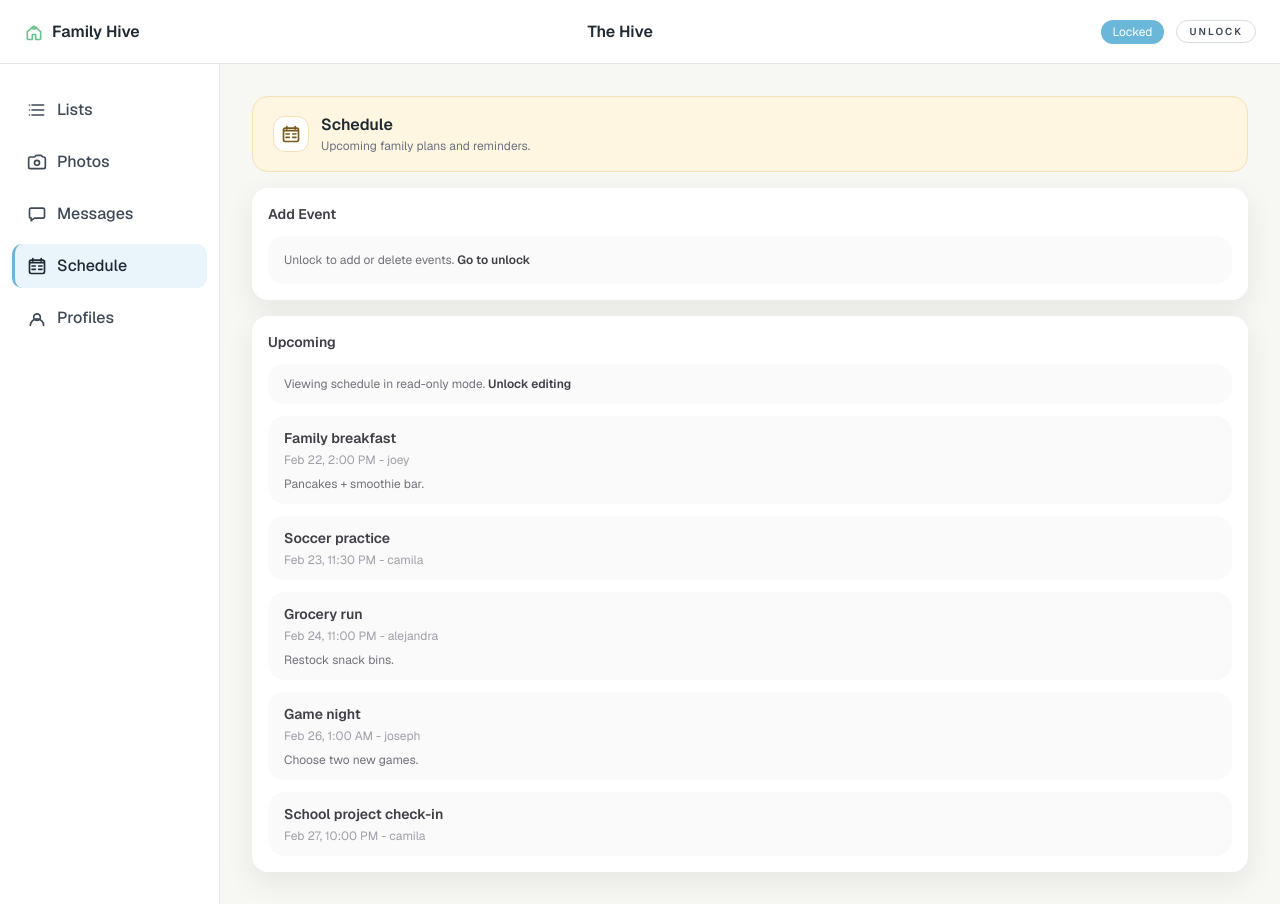
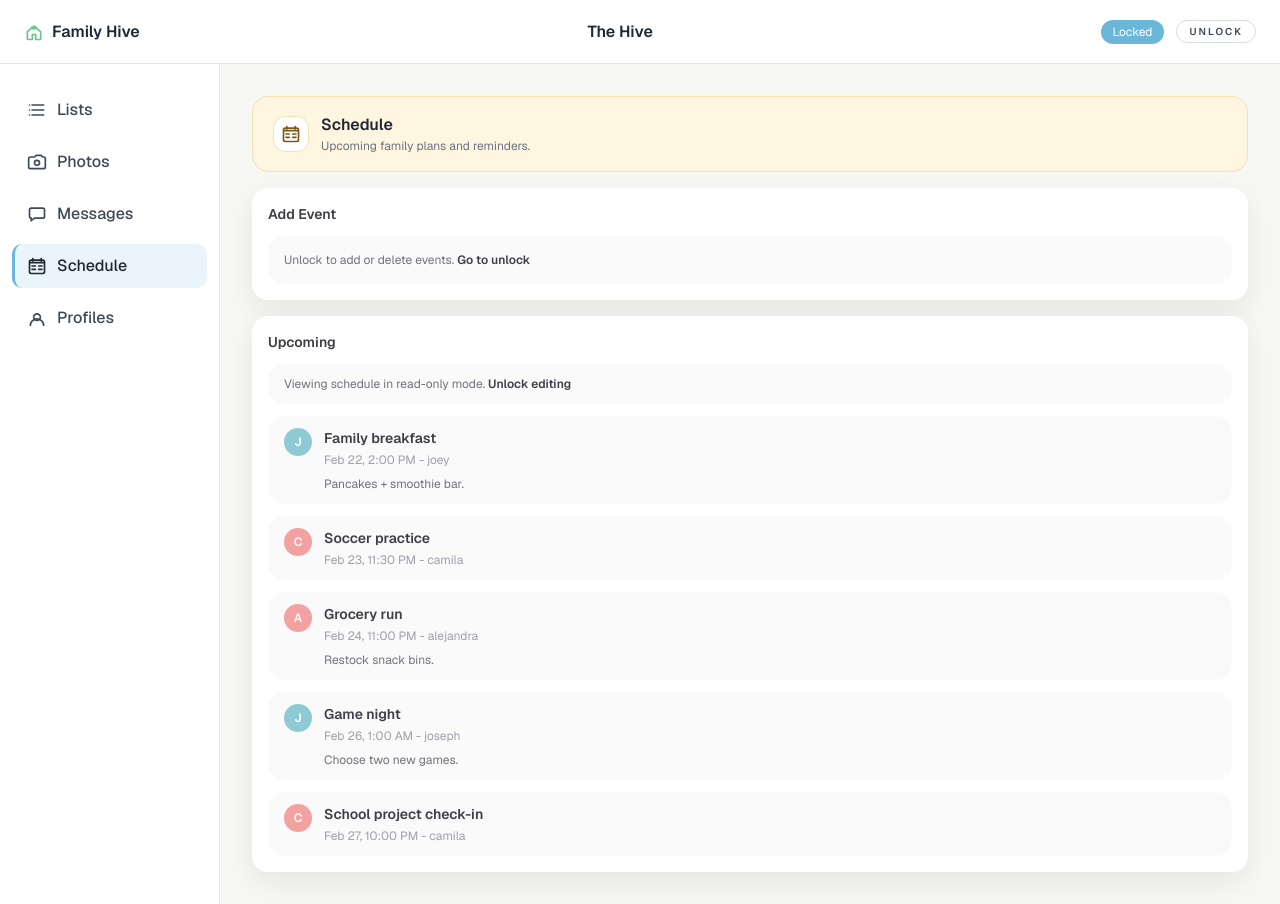
Before and after one commit to joeybukowski3/FamilyApp, a Next.js app in the folder family-hive-app/: page /schedule in a window 1280 px wide. Built offline with nearby package versions, Linux system fonts and the light colour scheme.

Commit message:
Polish: add reusable Avatar component and apply across app

```diff
--- /dev/null
+++ b/family-hive-app/app/components/Avatar.tsx
@@ -0,0 +1,57 @@
+import { familyMembers } from "@/app/lib/mockData";
+
+type Props = {
+  memberId: string;
+  size?: number;
+  className?: string;
+};
+
+const pastelPalette = [
+  "#7cc8a1",
+  "#7bb5d9",
+  "#f3a1a1",
+  "#b5a6f0",
+  "#f2c26b",
+  "#8ecad3",
+];
+
+const getColorForId = (id: string) => {
+  let hash = 0;
+  for (let i = 0; i < id.length; i += 1) {
+    hash = (hash + id.charCodeAt(i) * (i + 1)) % pastelPalette.length;
+  }
+  return pastelPalette[hash];
+};
+
+export default function Avatar({ memberId, size = 32, className = "" }: Props) {
+  const member = familyMembers.find((entry) => entry.id === memberId);
+  const name = member?.name ?? "Family";
+  const initial = name.slice(0, 1).toUpperCase() || "F";
+  const backgroundColor = getColorForId(memberId);
+
+  const sharedStyle = {
+    width: size,
+    height: size,
+  } as const;
+
+  if (member?.profileImage) {
+    return (
+      <img
+        src={member.profileImage}
+        alt={name}
+        className={`rounded-full object-cover ${className}`}
+        style={sharedStyle}
+      />
+    );
+  }
+
+  return (
+    <div
+      className={`flex items-center justify-center rounded-full text-xs font-semibold text-white ${className}`}
+      style={{ ...sharedStyle, backgroundColor }}
+      aria-label={name}
+    >
+      {initial}
+    </div>
+  );
+}
--- a/family-hive-app/app/lists/[listId]/page.tsx
+++ b/family-hive-app/app/lists/[listId]/page.tsx
@@ -5,6 +5,7 @@ import { useParams } from "next/navigation";
 import { useEffect, useMemo, useState } from "react";
 import Card from "@/app/components/Card";
 import ShellFrame from "@/app/components/ShellFrame";
+import Avatar from "@/app/components/Avatar";
 import { familyMembers } from "@/app/lib/mockData";
 import {
   getSeedLists,
@@ -204,6 +205,7 @@ export default function ListDetailPage() {
                   onChange={() => handleToggleComplete(item.id)}
                   disabled={!canEdit}
                 />
+                <Avatar memberId={item.createdByMemberId} size={28} />
                 <div className="flex-1">
                   <div
                     className={`font-medium ${
--- a/family-hive-app/app/messages/page.tsx
+++ b/family-hive-app/app/messages/page.tsx
@@ -4,6 +4,7 @@ import { useEffect, useMemo, useState } from "react";
 import Card from "@/app/components/Card";
 import PageHeader from "@/app/components/PageHeader";
 import ShellFrame from "@/app/components/ShellFrame";
+import Avatar from "@/app/components/Avatar";
 import {
   familyMembers,
   familyMessages,
@@ -136,21 +137,29 @@ export default function MessagesPage() {
                     key={message.id}
                     className="rounded-2xl bg-zinc-50 px-4 py-3"
                   >
+                  <div className="flex items-start gap-3">
+                    <Avatar memberId={message.authorId} size={28} />
+                    <div className="flex-1">
                       <div className="flex items-center justify-between text-xs text-zinc-400">
                         <span className="font-semibold text-zinc-600">
                           {author?.name ?? message.authorId}
                         </span>
                         <span>
-                        {new Date(message.timestamp).toLocaleString(undefined, {
+                          {new Date(message.timestamp).toLocaleString(
+                            undefined,
+                            {
                               month: "short",
                               day: "numeric",
                               hour: "numeric",
                               minute: "2-digit",
-                        })}
+                            }
+                          )}
                         </span>
                       </div>
                       <div className="mt-2 text-sm text-zinc-600">
                         {message.text}
+                      </div>
+                    </div>
                   </div>
                 </div>
               );
--- a/family-hive-app/app/photos/page.tsx
+++ b/family-hive-app/app/photos/page.tsx
@@ -5,6 +5,7 @@ import { useEffect, useMemo, useState } from "react";
 import Card from "@/app/components/Card";
 import PageHeader from "@/app/components/PageHeader";
 import ShellFrame from "@/app/components/ShellFrame";
+import Avatar from "@/app/components/Avatar";
 import { familyMembers } from "@/app/lib/mockData";
 import {
   PhotoPost,
@@ -168,17 +169,19 @@ export default function PhotosPage() {
                     />
                   </div>
                   <div className="text-sm text-zinc-700">{post.caption}</div>
-                  <div className="text-xs text-zinc-400">
+                  <div className="flex items-center gap-3 text-xs text-zinc-400">
+                    <Avatar memberId={post.createdByMemberId} size={28} />
                     <span className="font-semibold text-zinc-600">
                       {author?.name ?? "Family"}
-                    </span>{" "}
-                    -{" "}
+                    </span>
+                    <span>
                       {new Date(post.createdAt).toLocaleString(undefined, {
                         month: "short",
                         day: "numeric",
                         hour: "numeric",
                         minute: "2-digit",
                       })}
+                    </span>
                   </div>
 
                   <div className="space-y-2">
@@ -199,6 +202,12 @@ export default function PhotosPage() {
                             key={comment.id}
                             className="rounded-2xl bg-zinc-50 px-3 py-2 text-xs text-zinc-600"
                           >
+                            <div className="flex items-start gap-2">
+                              <Avatar
+                                memberId={comment.createdByMemberId}
+                                size={22}
+                              />
+                              <div className="flex-1">
                                 <div className="flex items-center justify-between text-[11px] text-zinc-400">
                                   <span className="font-semibold text-zinc-600">
                                     {commentAuthor?.name ?? "Family"}
@@ -216,6 +225,8 @@ export default function PhotosPage() {
                                   </span>
                                 </div>
                                 <div className="mt-1">{comment.text}</div>
+                              </div>
+                            </div>
                           </div>
                         );
                       })
--- a/family-hive-app/app/schedule/page.tsx
+++ b/family-hive-app/app/schedule/page.tsx
@@ -5,6 +5,7 @@ import { useEffect, useMemo, useState } from "react";
 import Card from "@/app/components/Card";
 import PageHeader from "@/app/components/PageHeader";
 import ShellFrame from "@/app/components/ShellFrame";
+import Avatar from "@/app/components/Avatar";
 import { familyMembers } from "@/app/lib/mockData";
 import {
   FamilyEvent,
@@ -199,17 +200,25 @@ export default function SchedulePage() {
                     className="rounded-2xl bg-zinc-50 px-4 py-3"
                   >
                     <div className="flex items-start justify-between gap-3">
+                      <div className="flex items-start gap-3">
+                        <Avatar
+                          memberId={event.createdByMemberId}
+                          size={28}
+                        />
                         <div>
                           <div className="text-sm font-semibold text-zinc-700">
                             {event.title}
                           </div>
                           <div className="mt-1 text-xs text-zinc-400">
-                          {new Date(event.startISO).toLocaleString(undefined, {
+                            {new Date(event.startISO).toLocaleString(
+                              undefined,
+                              {
                                 month: "short",
                                 day: "numeric",
                                 hour: "numeric",
                                 minute: "2-digit",
-                          })}{" "}
+                              }
+                            )}{" "}
                             - {creator?.name ?? "Family"}
                           </div>
                           {event.notes ? (
@@ -217,6 +226,7 @@ export default function SchedulePage() {
                               {event.notes}
                             </div>
                           ) : null}
+                        </div>
                       </div>
                       {canEdit ? (
                         <button
```
Lines whose indentation alone changed are shown as unchanged.
